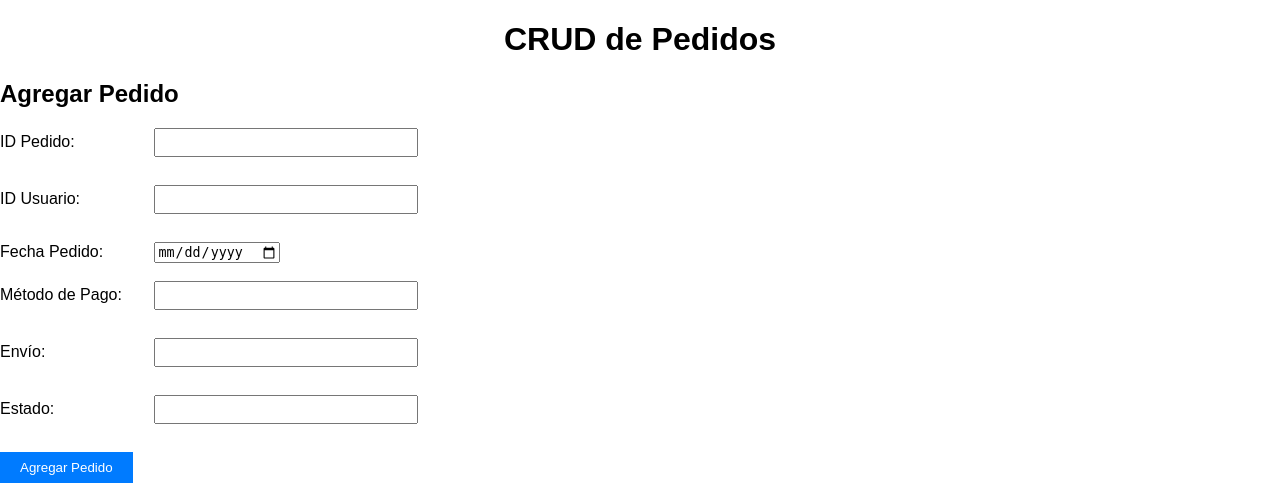
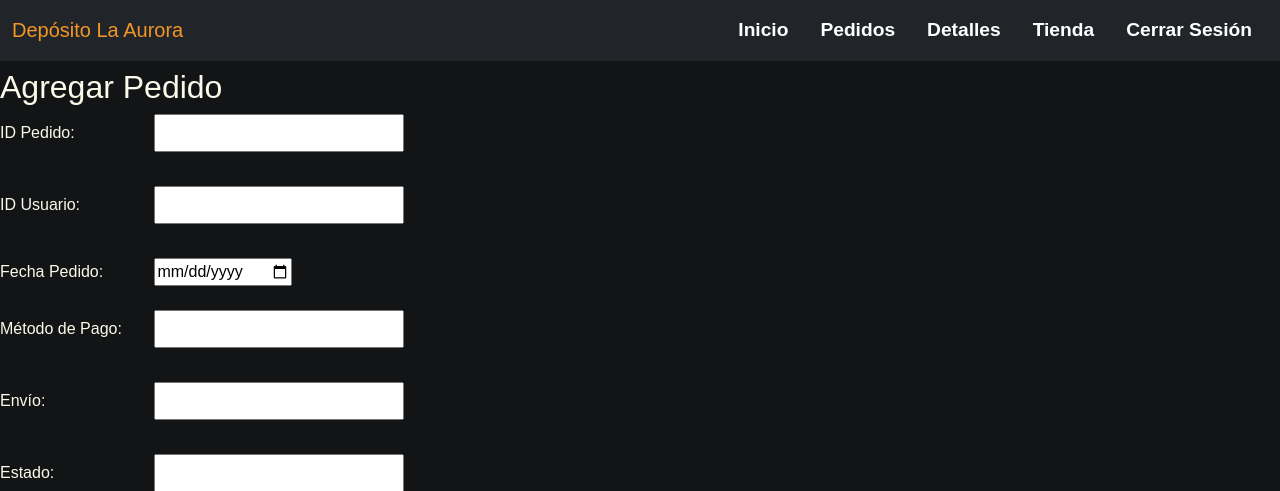
Before and after one commit to dagove47/Hardware_Store, a Flask app: page /pedidos in a window 1280 px wide. Shown: the top 491 px of the page. Run offline with Flask 3, Linux system fonts and the light colour scheme; data that the repository does not hold is empty.

Commit message:
navbar update

```diff
--- a/app/templates/pedidos.html
+++ b/app/templates/pedidos.html
@@ -3,10 +3,51 @@
 <head>
     <meta charset="UTF-8">
     <meta name="viewport" content="width=device-width, initial-scale=1.0">
+    <!-- favicon -->
+    <link rel="icon" href="..\static\assets\tools.png" type="image/x-icon"
+        title="Contruction icons created by Prosymbols Premium - Flaticon from www.flaticon.com" />
     <title>CRUD de Pedidos</title>
+    <!-- Bootstrap -->
+    <link href="https://cdn.jsdelivr.net/npm/bootstrap@5.3.2/dist/css/bootstrap.min.css" rel="stylesheet"
+        integrity="sha384-T3c6CoIi6uLrA9TneNEoa7RxnatzjcDSCmG1MXxSR1GAsXEV/Dwwykc2MPK8M2HN" crossorigin="anonymous">
+    <!-- Bootstrap Icons -->
+    <link rel="stylesheet" href="https://cdn.jsdelivr.net/npm/bootstrap-icons@1.11.3/font/bootstrap-icons.min.css">
+    <!-- CSS -->
+    <link rel="stylesheet" href="../static/css/generalStyles.css">
     <link rel="stylesheet" href="../static/css/pedidos.css">
 </head>
 <body>
+    <header>
+        <nav class="navbar fixed-top navbar-expand-lg navbar-dark bg-dark">
+            <div class="container-fluid">
+                <a class="navbar-brand" href="#">Depósito La Aurora</a>
+                <button class="navbar-toggler" type="button" data-bs-toggle="collapse" data-bs-target="#navbarNav"
+                aria-controls="navbarNav" aria-expanded="false" aria-label="Toggle navigation">
+                <span class="navbar-toggler-icon"></span>
+                </button>
+                <div class="collapse navbar-collapse " id="navbarNav">
+                <div class="me-auto"></div>
+                <ul class="navbar-nav">
+                    <li class="nav-item d-flex justify-content-center">
+                    <a class="nav-link px-3" href="/home">Inicio</a>
+                    </li>
+                    <li class="nav-item d-flex justify-content-center">
+                    <a class="nav-link px-3" href="/pedidos">Pedidos</a>
+                    </li>
+                    <li class="nav-item d-flex justify-content-center">
+                    <a class="nav-link px-3" href="/detalles_pedidos">Detalles</a>
+                    </li>
+                    <li class="nav-item d-flex justify-content-center">
+                    <a class="nav-link px-3" href="/categorias">Tienda</a>
+                    </li>
+                    <li class="nav-item d-flex justify-content-center">
+                    <a class="nav-link px-3" href="/login">Cerrar Sesión</a>
+                    </li>
+                </ul>
+                </div>
+            </div>
+        </nav>
+    </header>
     <h1>CRUD de Pedidos</h1>
     <h2>Agregar Pedido</h2>
     <form action="/crear_pedido" method="POST">
```
Also changed, not shown: app/templates/detalles_pedidos.html (+41 -0 lines), app/templates/home.html (+6 -3 lines).
